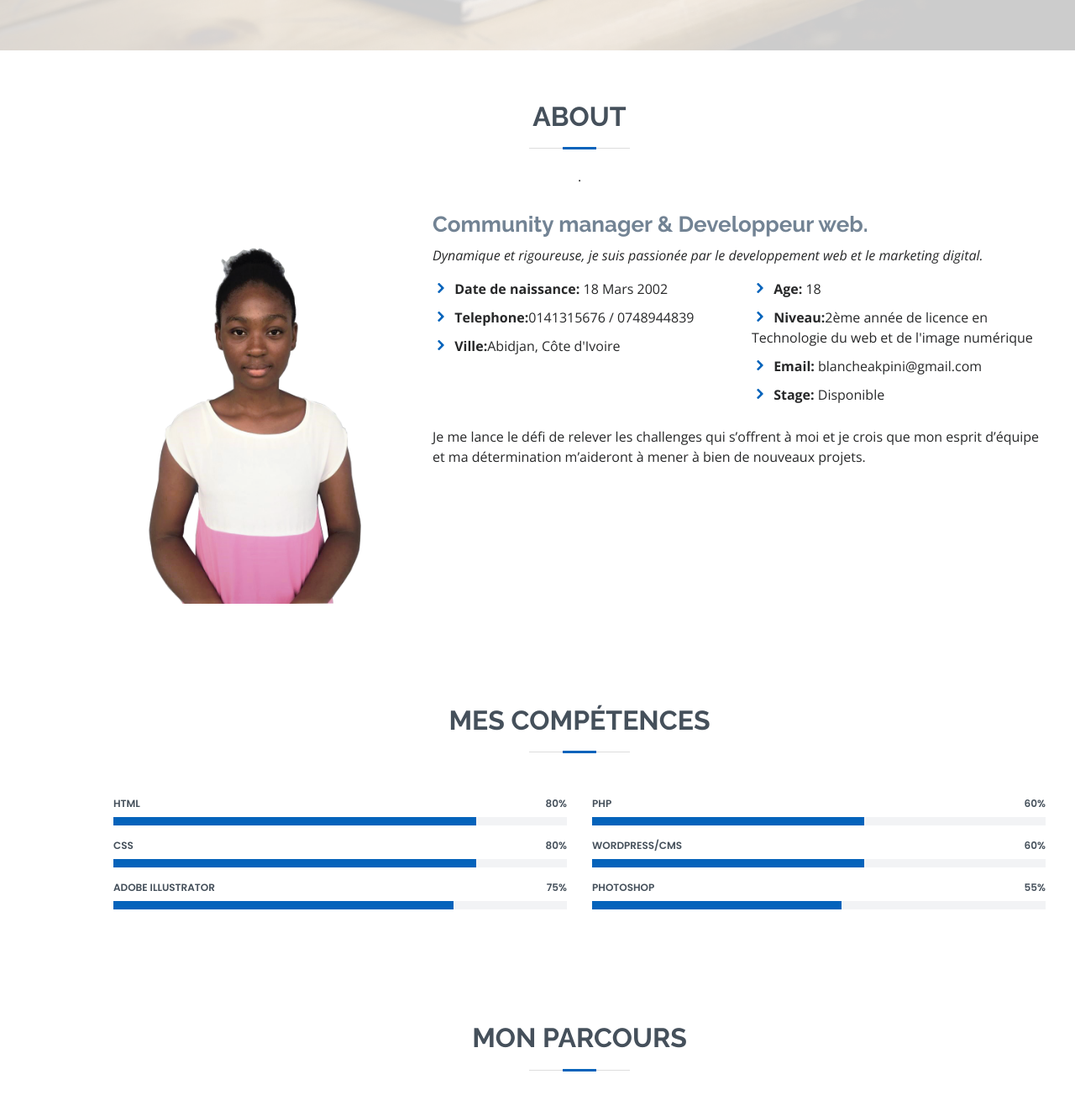
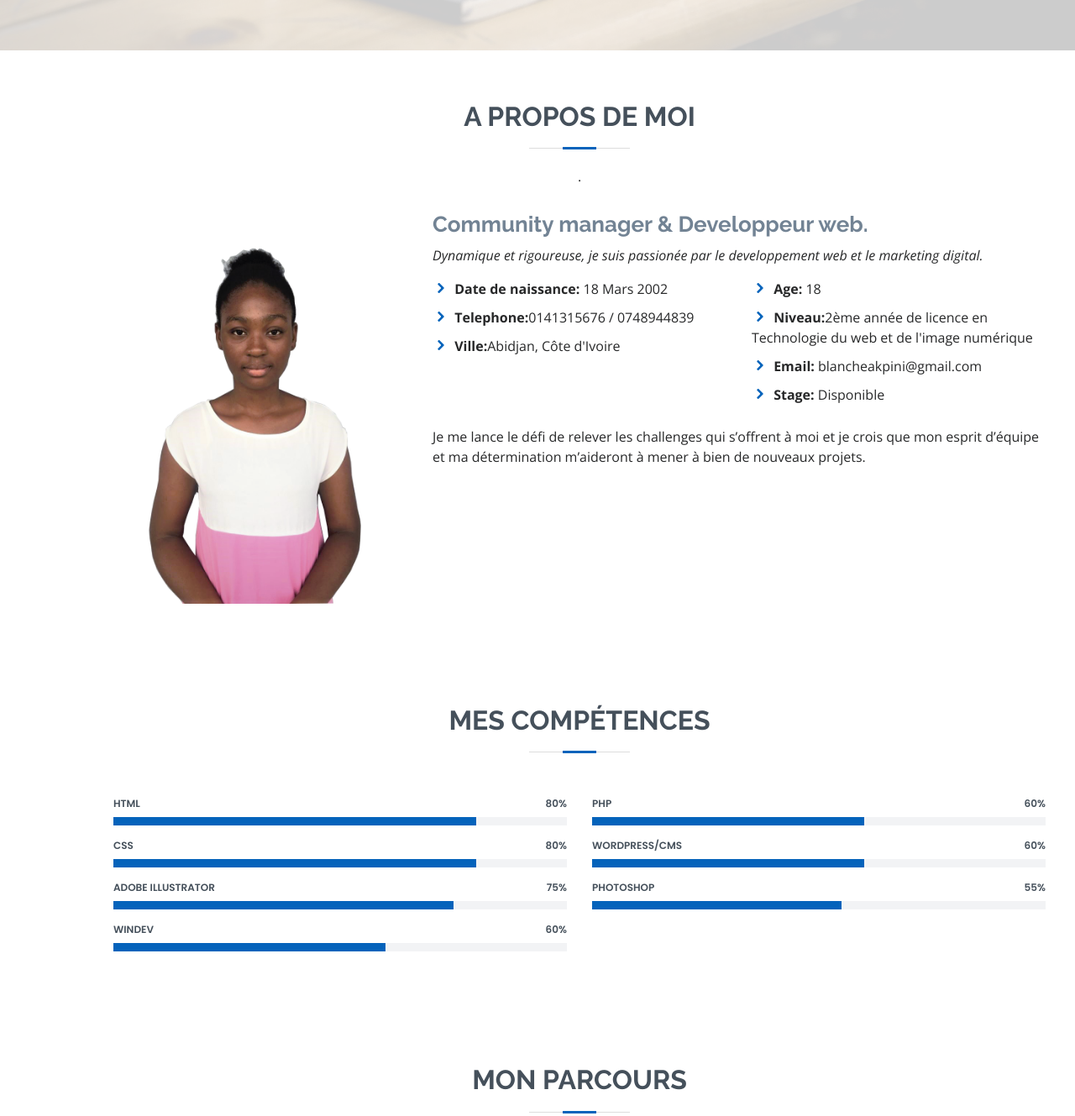
Before and after one commit to ProfZidane/portfolio-blanche, a plain HTML site: page index.html in a window 1280 px wide. Shown: the part 740-2069 px from the top of the page at 84% size. Drawn offline with nearby package versions, Linux system fonts and the light colour scheme.

Commit message:
add modif text and skills

```diff
--- a/index.html
+++ b/index.html
@@ -72,7 +72,7 @@
       <div class="container" data-aos="fade-up">
 
         <div class="section-title">
-          <h2>About</h2>
+          <h2>A Propos De Moi</h2>
           <p>.</p>
         </div>
 
@@ -146,6 +146,13 @@
               <span class="skill">Adobe illustrator <i class="val">75%</i></span>
               <div class="progress-bar-wrap">
                 <div class="progress-bar" role="progressbar" aria-valuenow="75" aria-valuemin="0" aria-valuemax="100"></div>
+              </div>
+            </div>
+
+            <div class="progress">
+              <span class="skill">WINDEV <i class="val">60%</i></span>
+              <div class="progress-bar-wrap">
+                <div class="progress-bar" role="progressbar" aria-valuenow="60" aria-valuemin="0" aria-valuemax="100"></div>
               </div>
             </div>
 
```
